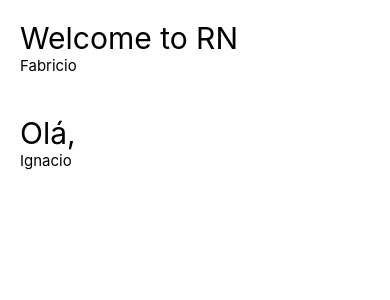
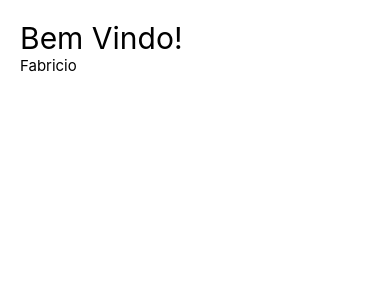
Before and after one commit to fabricioig863/RN_APP, a React Native app: screen / in a window 390 px wide. Shown: the top 300 px of the page. Built offline with nearby package versions, Linux system fonts and the light colour scheme.

Commit message:
feat: configuration themeprovider styled-components

```diff
--- a/src/App.tsx
+++ b/src/App.tsx
@@ -1,13 +1,15 @@
 import React from 'react';
 import {SafeAreaView} from 'react-native';
-import {Header} from './components/Header';
+import {Home} from './screen/Home';
+import {ThemeWrapper} from './wrappers';
 
 const App = () => {
   return (
-    <SafeAreaView>
-      <Header name="Fabricio" title="Welcome to RN" />
-      <Header name="Ignacio" title="Olá," />
-    </SafeAreaView>
+    <ThemeWrapper>
+      <SafeAreaView>
+        <Home />
+      </SafeAreaView>
+    </ThemeWrapper>
   );
 };
 
--- a/src/components/Header/styles.ts
+++ b/src/components/Header/styles.ts
@@ -6,10 +6,10 @@ export const Container = styled.View`
 
 export const Title = styled.Text`
   font-size: 30px;
-  color: black;
+  color: ${({ theme }) => theme.colors.black};
 `;
 
 export const SubTitle = styled.Text`
   font-size: 15px;
-  color: black;
+  color: ${({ theme }) => theme.colors.black};
 `;
--- /dev/null
+++ b/src/screen/Home/index.tsx
@@ -0,0 +1,11 @@
+import React from 'react';
+import {Header} from '../../components/Header';
+import * as S from './styles';
+
+export const Home = () => {
+  return (
+    <S.Container>
+      <Header name="Fabricio" title="Bem Vindo!" />
+    </S.Container>
+  );
+};
--- /dev/null
+++ b/src/screen/Home/styles.ts
@@ -0,0 +1,4 @@
+import styled from "styled-components/native";
+
+export const Container = styled.View`
+`;
--- /dev/null
+++ b/src/theme/Colors.ts
@@ -0,0 +1,7 @@
+export default {
+  white: '#ffffff',
+  black: '#000000',
+
+  primary: '',
+  secondary: '',
+}
--- /dev/null
+++ b/src/theme/index.ts
@@ -0,0 +1,8 @@
+import { DefaultTheme } from "styled-components";
+import Colors from './Colors';
+
+const theme: DefaultTheme = {
+  colors: Colors
+};
+
+export default theme;
--- /dev/null
+++ b/src/wrappers/ThemeWrapper.tsx
@@ -0,0 +1,13 @@
+import React from 'react';
+import {ThemeProvider} from 'styled-components/native';
+import theme from '../theme';
+
+interface Props {
+  children: React.ReactNode;
+}
+
+const ThemeWrapper = ({children}: Props): JSX.Element => {
+  return <ThemeProvider theme={theme}>{children}</ThemeProvider>;
+};
+
+export default ThemeWrapper;
--- /dev/null
+++ b/src/wrappers/index.ts
@@ -0,0 +1 @@
+export { default as ThemeWrapper } from './ThemeWrapper';
```
Also changed, not shown: src/theme/styled.d.ts (added, +12 -0 lines), src/screen/Home/types.ts (added).
